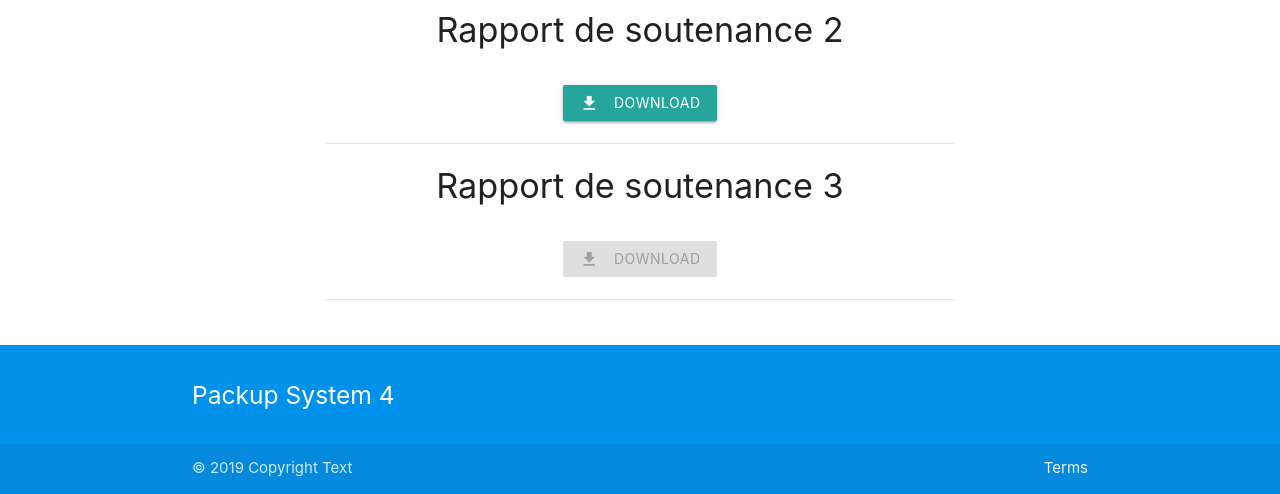
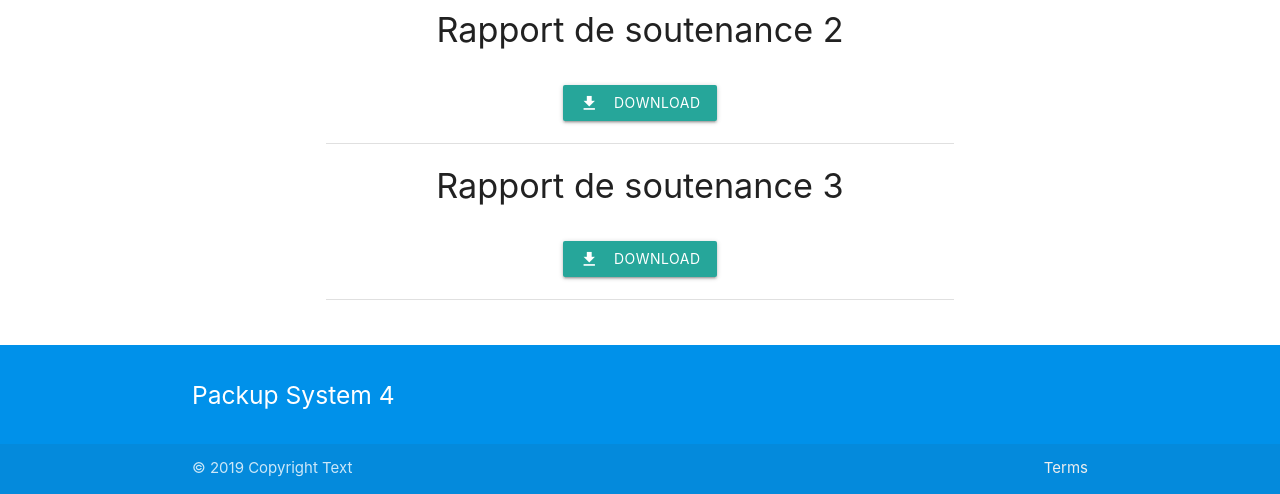
Before and after one commit to cedricfarinazzo/PackupSystem4, a Django app: page /report/ in a window 1280 px wide. Shown: the part 630-1124 px from the top of the page. Run offline with Django 3.2, Linux system fonts and the light colour scheme.

Commit message:
website: add project report
Signed-off-by: cedric.farinazzo <cedric.farinazzo@epita.fr>

```diff
--- a/website/templates/ps4/report.html
+++ b/website/templates/ps4/report.html
@@ -44,8 +44,8 @@
             <h4 class="center">Rapport de soutenance 3</h4>
             <br/>
             <div class="container center">
-                <a class="waves-effect waves-light btn disabled"
-                   href="/static/pdf/soutenance3.pdf"><i
+                <a class="waves-effect waves-light btn"
+                   href="/static/pdf/project_report.pdf"><i
                    class="material-icons left">file_download</i>Download</a>
             </div>
         </div>
```
Also changed, not shown: 1 other file.
